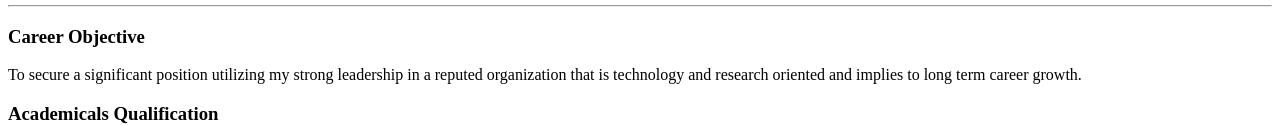
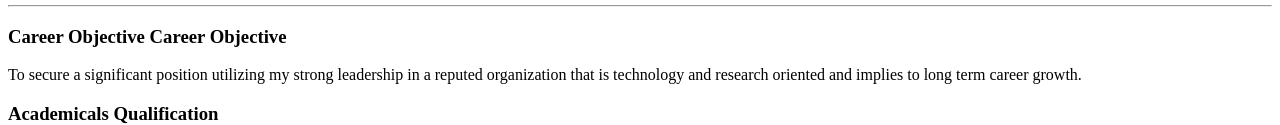
Before and after one commit to mamunhasaninfo/resume-of-mamun-hasan, a plain HTML site: page index.html in a window 1280 px wide. Shown: the part 848-973 px from the top of the page. Drawn offline with Linux system fonts and the light colour scheme; files whose address does not match are found by name.

Commit message:
Changed the Career objective title

```diff
--- a/index.html
+++ b/index.html
@@ -38,7 +38,7 @@
     <hr />
     <!-- Career Objective -->
     <article>
-      <h3>Career Objective</h3>
+      <h3>Career Objective Career Objective</h3>
       <p>
         To secure a significant position utilizing my strong leadership in a
         reputed organization that is technology and research oriented and
```
